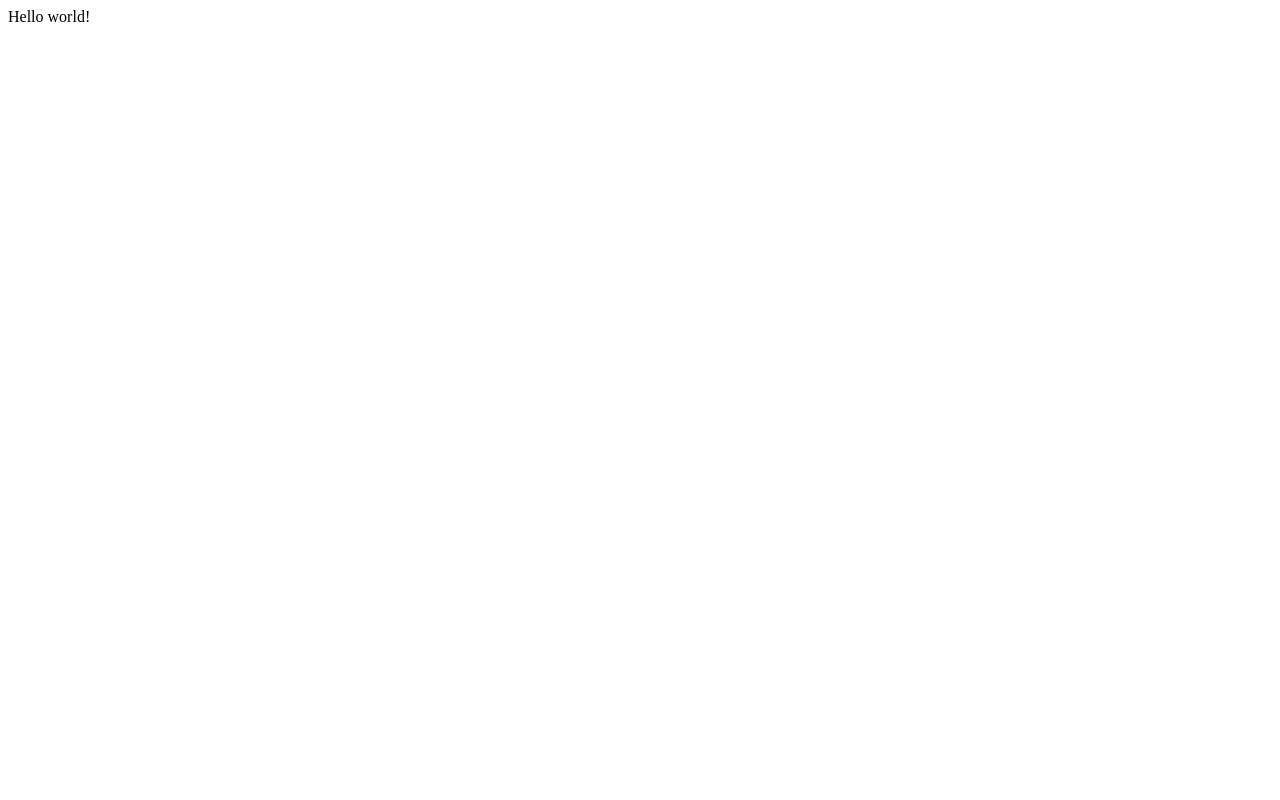
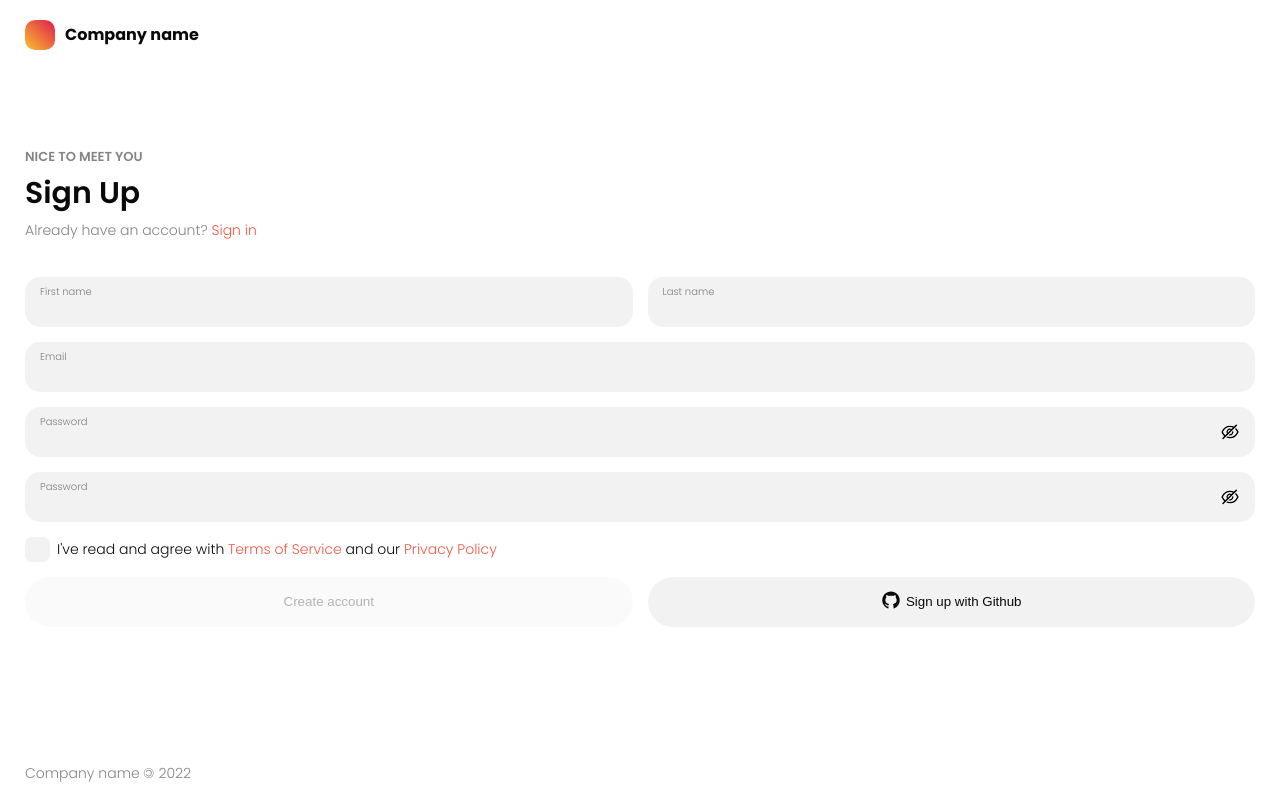
Before and after one commit to danakt/login-form-example, a React app: page / in a window 1280 px wide. Built offline with nearby package versions, Linux system fonts and the light colour scheme.

Commit message:
Connect pages to router

```diff
--- a/src/App.tsx
+++ b/src/App.tsx
@@ -1,5 +1,20 @@
+import './styles/common.css';
 import React from 'react';
+import { createBrowserRouter, RouterProvider } from 'react-router-dom';
+import { SignInPage } from './pages/SignInPage';
+import { SignUpPage } from './pages/SignUpPage';
+
+const router = createBrowserRouter([
+  {
+    path: '/',
+    element: <SignUpPage />,
+  },
+  {
+    path: '/login',
+    element: <SignInPage />,
+  },
+]);
 
 export const App = () => {
-  return <div>Hello world!</div>;
+  return <RouterProvider router={router} />;
 };
--- a/src/index.tsx
+++ b/src/index.tsx
@@ -6,5 +6,10 @@ const rootElement = document.getElementById('root');
 
 if (rootElement) {
   const reactRoot = ReactDOM.createRoot(rootElement);
-  reactRoot.render(<App />);
+
+  reactRoot.render(
+    <React.StrictMode>
+      <App />
+    </React.StrictMode>
+  );
 }
```
